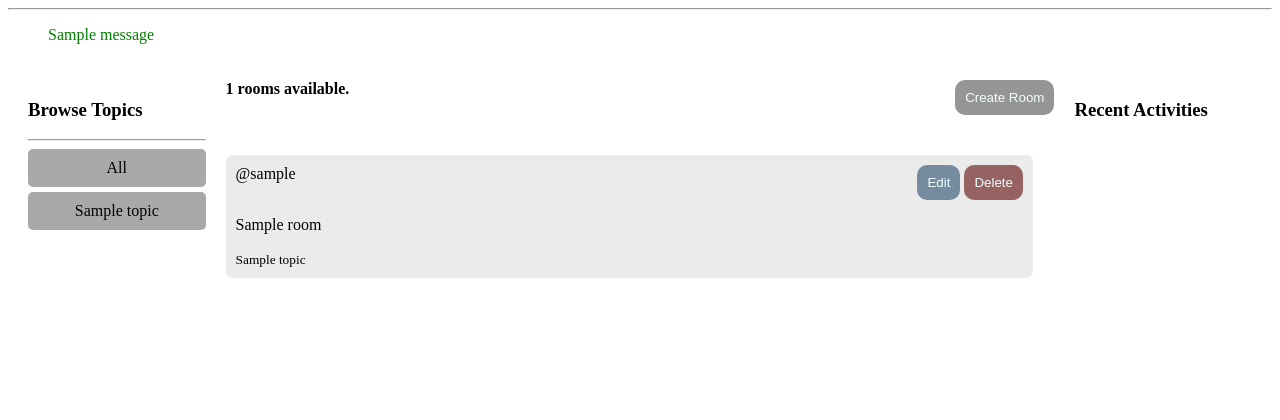
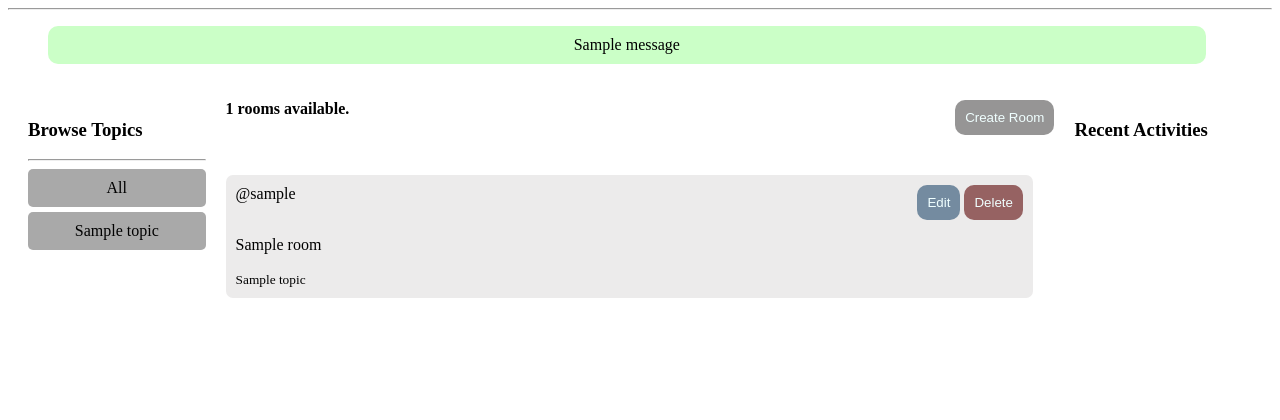
Before and after one commit to cmwema-projects/studyBud, a Django app: page / in a window 1280 px wide. Shown: the part 58-478 px from the top of the page. Before the commit the page ends 336 px from the top, so only its background shows below. Run offline with Django 4.2, Linux system fonts and the light colour scheme; tables that the repository leaves empty hold one stand-in row (values such as "Sample post"); one stand-in notice (Sample message) is shown.

Commit message:
added styles for flash messages

```diff
--- a/templates/base.html
+++ b/templates/base.html
@@ -37,16 +37,35 @@
       }
 
       .messages{
+        width:100%;
         list-style: none;
+        color: black;
+        z-index: 100;
+        display: flex;
+        flex-direction: column;
+        justify-content: center;
       }
-      .messages-error{
-        color: red;
+      .message{
+        width:90%;
+        padding: 10px;
+        border-radius: 10px;
+        text-align: center;
+        font-weight: 400;
       }
-      .messages-success{
-        color: green;
+      .message-error{
+
+        background-color: rgb(250, 212, 212);
+        color: black;
       }
-      .messages-info{
-        color: blue;
+      .message-success{
+
+        background-color: rgb(203, 255, 199);
+        color: black;
+      }
+      .message-info{
+
+        background-color: rgb(190, 205, 255);
+        color: black;
       }
 
       .form-container {
@@ -195,7 +214,7 @@
       <ul class="messages">
           {% for message in messages %}
 
-              <li {% if message.level == DEFAULT_MESSAGE_LEVELS.ERROR %} class="messages-error" {% elif message.level == DEFAULT_MESSAGE_LEVELS.SUCCESS %} class="messages-success" {% else %} class="messages-info" {% endif %}>{{ message }}</li>
+              <li {% if message.level == DEFAULT_MESSAGE_LEVELS.ERROR %} class="message message-error" {% elif message.level == DEFAULT_MESSAGE_LEVELS.SUCCESS %} class="message message-success" {% else %} class="message message-info" {% endif %}>{{ message }}</li>
 
           {% endfor %}
       </ul>
```
